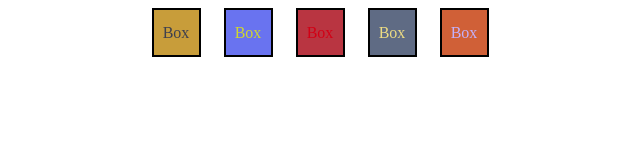
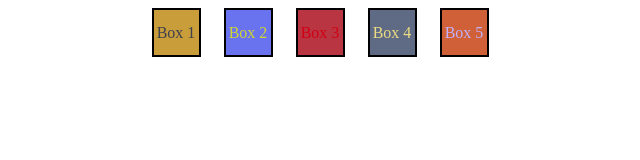
Before and after one commit to Aryan-The-Ghost/Random-Color-Generator-in-JS, a plain HTML site: page index.html in a window 1280 px wide. Shown: the full height of the page, 320-960 px from the left. Drawn offline with Linux system fonts and the light colour scheme.

Commit message:
Separated the HTML and the CSS

```diff
--- a/index.html
+++ b/index.html
@@ -3,34 +3,16 @@
 <head>
     <meta charset="UTF-8">
     <meta name="viewport" content="width=device-width, initial-scale=1.0">
-    <title>Document</title>
-    <style>
-        .container{
-            display: flex;
-            justify-content: center;
-            align-items: center;
-            gap: 23px;
-        }
-        .box{
-            display: flex;
-            justify-content: center;
-            align-items: center;
-            height: 45px;
-            width: 45px;
-            border: 2px solid black;
-        }
-    </style>
+    <title>Random Color Boxes</title>
+    <link rel="stylesheet" href="style.css">
 </head>
 <body>
-    <!--
-    Given 5 boxes, assign a random color and a random background to each box using DOM concepts
-    -->
     <div class="container">
-        <div class="box">Box</div>
-        <div class="box">Box</div>
-        <div class="box">Box</div>
-        <div class="box">Box</div>
-        <div class="box">Box</div>
+        <div class="box">Box 1</div>
+        <div class="box">Box 2</div>
+        <div class="box">Box 3</div>
+        <div class="box">Box 4</div>
+        <div class="box">Box 5</div>
     </div>
     <script src="script.js"></script>
 </body>
--- /dev/null
+++ b/style.css
@@ -0,0 +1,15 @@
+.container {
+    display: flex;
+    justify-content: center;
+    align-items: center;
+    gap: 23px;
+}
+
+.box {
+    display: flex;
+    justify-content: center;
+    align-items: center;
+    height: 45px;
+    width: 45px;
+    border: 2px solid black;
+}
```
